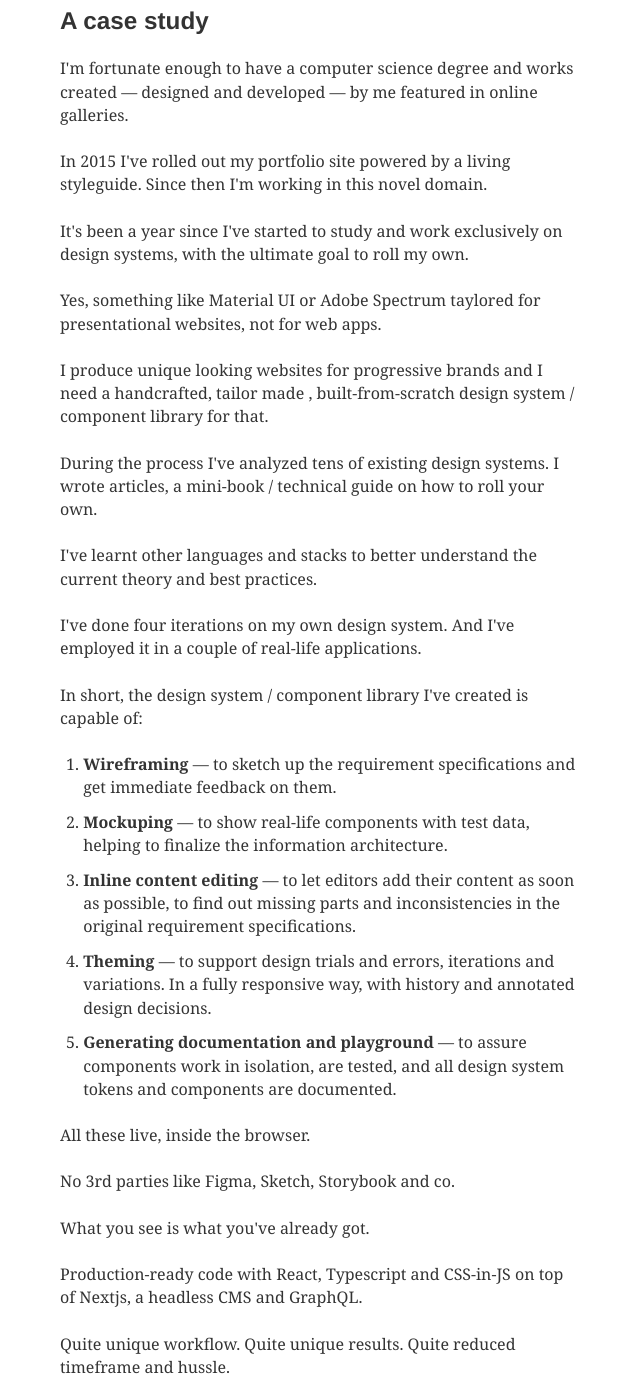
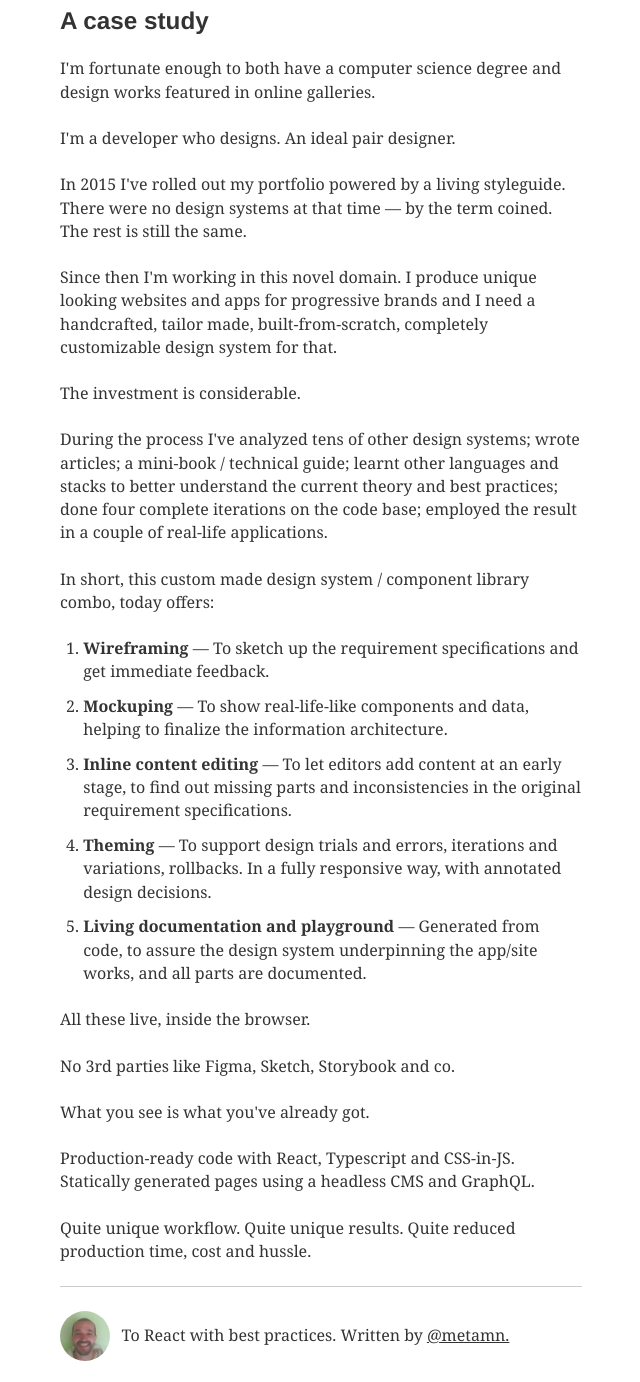
Before and after one commit to metamn/react, a Gatsby site: page /design-systems/ in a window 1280 px wide. Shown: the part 4380-5762 px from the top of the page, without its empty margins (319-959 px from the left). Built offline with nearby package versions, Linux system fonts and the light colour scheme; Gatsby itself is replaced by a stand-in of ours; some packages are replaced by stand-ins of ours.

Commit message:
Updating DS2

```diff
--- a/content/blog/design-systems/index.md
+++ b/content/blog/design-systems/index.md
@@ -132,29 +132,25 @@ The developer would input the Figma deliverables into a design system built on c
 
 ## A case study
 
-I'm fortunate enough to have a computer science degree and works created &mdash; designed and developed &mdash; by me featured in online galleries.
+I'm fortunate enough to both have a computer science degree and design works featured in online galleries.
 
-In 2015 I've rolled out my portfolio site powered by a living styleguide. Since then I'm working in this novel domain.
+I'm a developer who designs. An ideal pair designer.
 
-It's been a year since I've started to study and work exclusively on design systems, with the ultimate goal to roll my own.
+In 2015 I've rolled out my portfolio powered by a living styleguide. There were no design systems at that time &mdash; by the term coined. The rest is still the same.
 
-Yes, something like Material UI or Adobe Spectrum taylored for presentational websites, not for web apps.
+Since then I'm working in this novel domain. I produce unique looking websites and apps for progressive brands and I need a handcrafted, tailor made, built-from-scratch, completely customizable design system for that.
 
-I produce unique looking websites for progressive brands and I need a handcrafted, tailor made , built-from-scratch design system / component library for that.
+The investment is considerable.
 
-During the process I've analyzed tens of existing design systems. I wrote articles, a mini-book / technical guide on how to roll your own.
+During the process I've analyzed tens of other design systems; wrote articles; a mini-book / technical guide; learnt other languages and stacks to better understand the current theory and best practices; done four complete iterations on the code base; employed the result in a couple of real-life applications.
 
-I've learnt other languages and stacks to better understand the current theory and best practices.
+In short, this custom made design system / component library combo, today offers:
 
-I've done four iterations on my own design system. And I've employed it in a couple of real-life applications.
-
-In short, the design system / component library I've created is capable of:
-
-1. **Wireframing** &mdash; to sketch up the requirement specifications and get immediate feedback on them.
-2. **Mockuping** &mdash; to show real-life components with test data, helping to finalize the information architecture.
-3. **Inline content editing** &mdash; to let editors add their content as soon as possible, to find out missing parts and inconsistencies in the original requirement specifications.
-4. **Theming** &mdash; to support design trials and errors, iterations and variations. In a fully responsive way, with history and annotated design decisions.
-5. **Generating documentation and playground** &mdash; to assure components work in isolation, are tested, and all design system tokens and components are documented.
+1. **Wireframing** &mdash; To sketch up the requirement specifications and get immediate feedback.
+2. **Mockuping** &mdash; To show real-life-like components and data, helping to finalize the information architecture.
+3. **Inline content editing** &mdash; To let editors add content at an early stage, to find out missing parts and inconsistencies in the original requirement specifications.
+4. **Theming** &mdash; To support design trials and errors, iterations and variations, rollbacks. In a fully responsive way, with annotated design decisions.
+5. **Living documentation and playground** &mdash; Generated from code, to assure the design system underpinning the app/site works, and all parts are documented.
 
 All these live, inside the browser.
 
@@ -162,6 +158,9 @@ No 3rd parties like Figma, Sketch, Storybook and co.
 
 What you see is what you've already got.
 
-Production-ready code with React, Typescript and CSS-in-JS on top of Nextjs, a headless CMS and GraphQL.
+Production-ready code with React, Typescript and CSS-in-JS.
+Statically generated pages using a headless CMS and GraphQL.
 
-Quite unique workflow. Quite unique results. Quite reduced timeframe and hussle.
+Quite unique workflow.
+Quite unique results.
+Quite reduced production time, cost and hussle.
```
